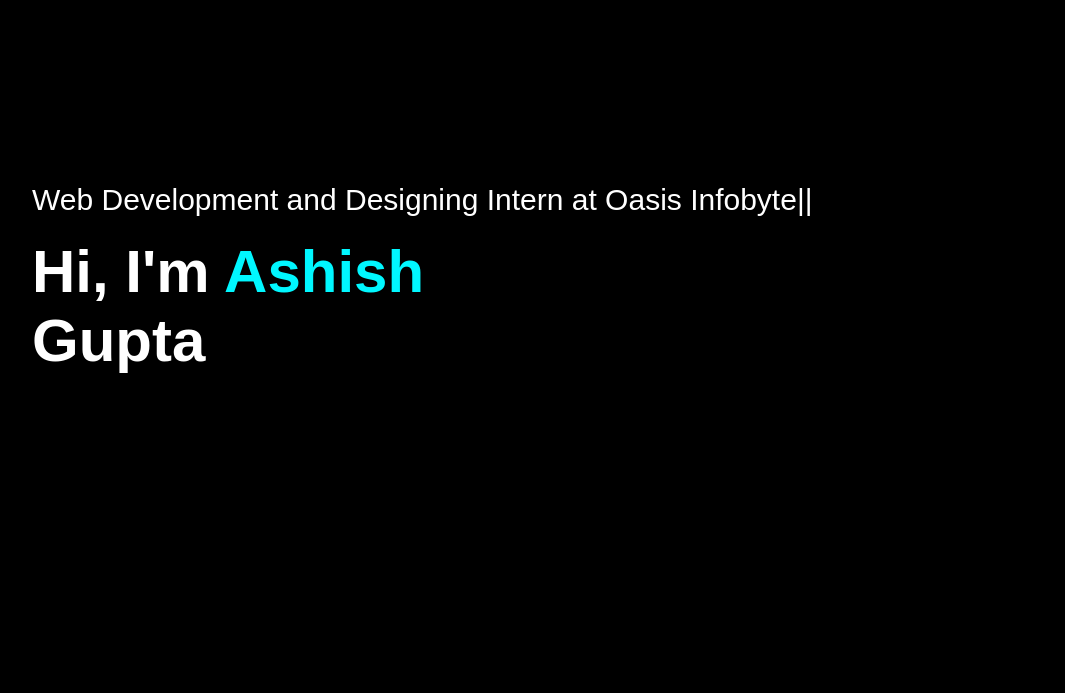
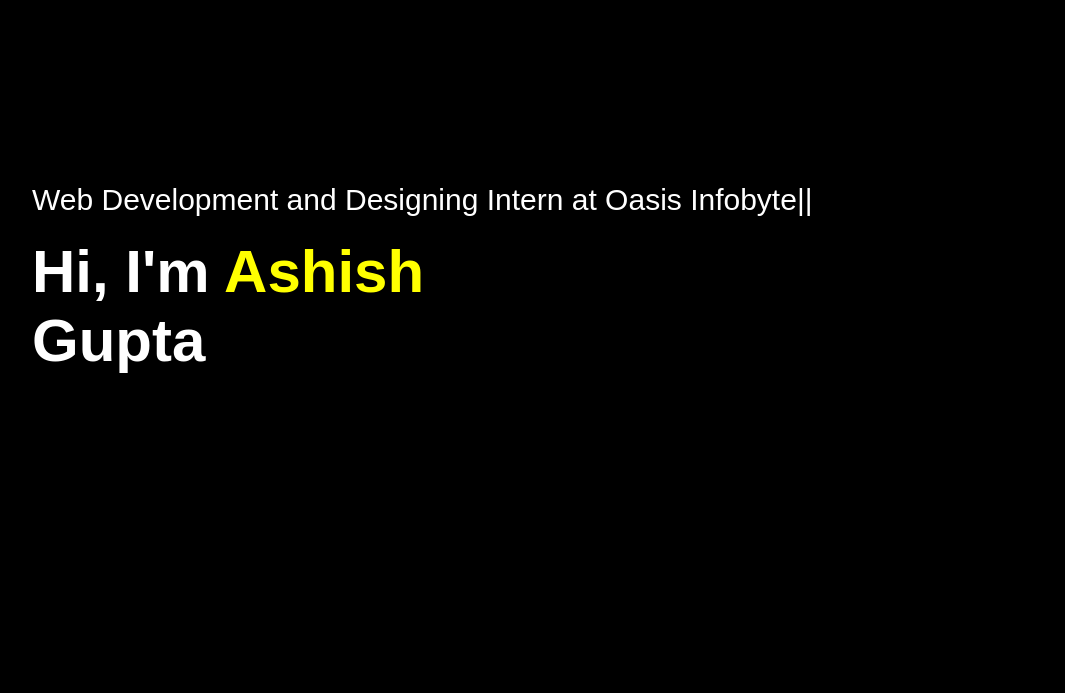
Before and after one commit to ash2298744/portfolio.github.io, a plain HTML site: page index.html in a window 1280 px wide. Shown: the part 107-800 px from the top of the page, without its empty margins (96-1161 px from the left). Drawn offline with Linux system fonts and the light colour scheme.

Commit message:
Update style.css

```diff
--- a/style.css
+++ b/style.css
@@ -72,7 +72,7 @@ nav ul li a:hover::after{
 
 }
 .header-text h1 span{
-    color: #00f7ff;
+    color: #ffff00;
 }
 /*-------about-----------*/
 #about{
```
